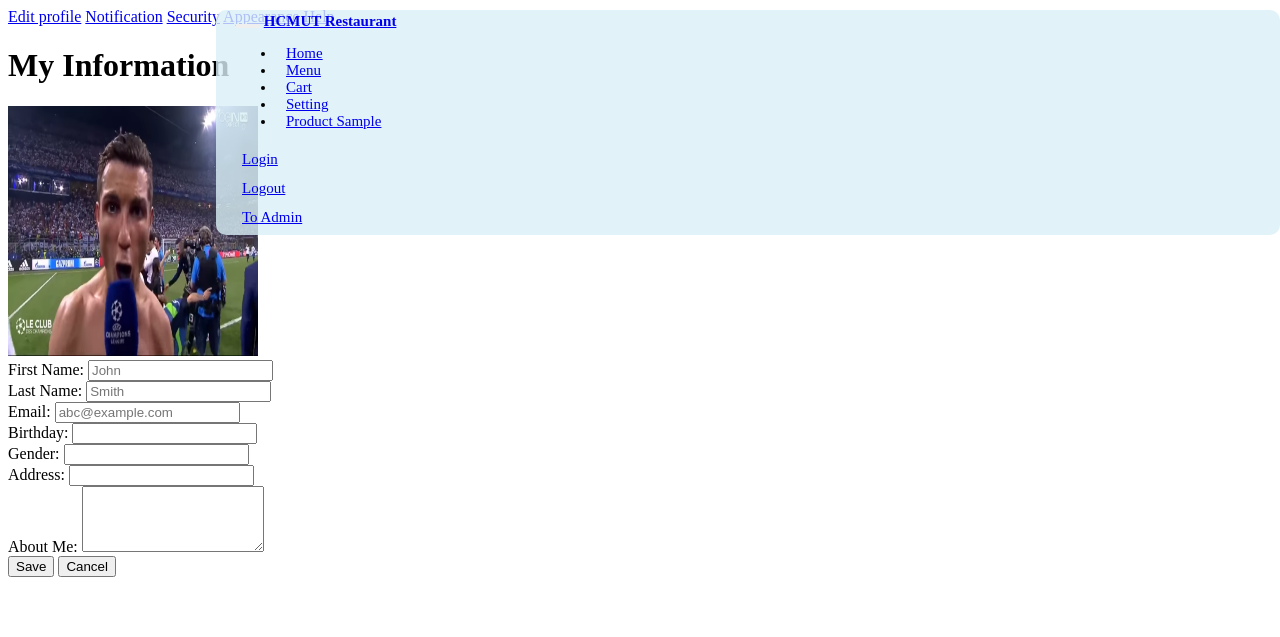
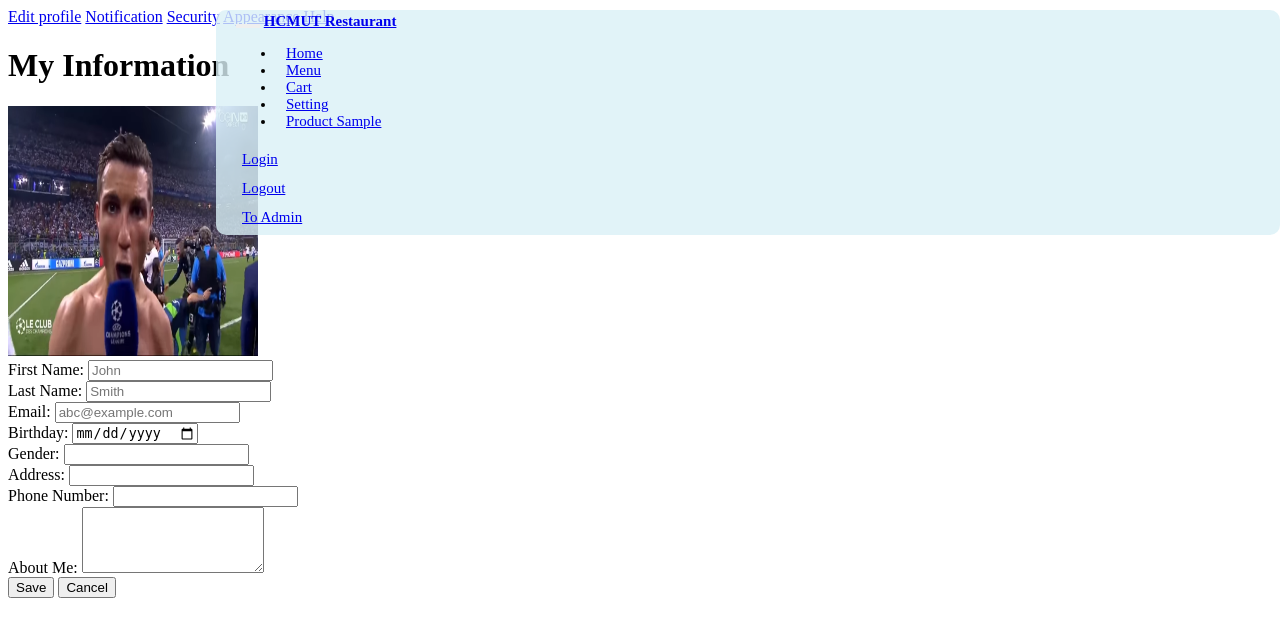
Before and after one commit to GHTuan/Restaurant-Management-System, a PHP site: template View/user/pages/user.php in a window 1280 px wide. Shown: the top 637 px of the page. Run offline with PHP 8.4, Linux system fonts and the light colour scheme; the template is opened without the code that fills it, so the values that code supplies are empty.

Commit message:
minor change for user information page

```diff
--- a/View/user/pages/user.php
+++ b/View/user/pages/user.php
@@ -41,12 +41,12 @@
           </div>
             <div class="mb-3">
                 <label for="email" class="form-label fw-bold">Email:</label>
-                <input type="text" id="email" class="form-control" placeholder="abc@example.com" required>
+                <input type="email" id="email" class="form-control" placeholder="abc@example.com" required>
             </div>
             <div class="row">
             <div class="col-md-6 mb-3">
                 <label for="birthday" class="form-label fw-bold">Birthday:</label>
-                <input type="text" id="birthday" class="form-control" placeholder="" required>
+                <input type="date" id="birthday" class="form-control" placeholder="" required>
             </div>
             <div class="col-md-6 mb-3">
                 <label for="gender" class="form-label fw-bold">Gender:</label>
@@ -56,6 +56,10 @@
             <div class="mb-3">
                 <label for="address" class="form-label fw-bold">Address:</label>
                 <input type="text" id="address" class="form-control" placeholder="" required>
+            </div>
+            <div class="mb-3">
+                <label for="phoneno" class="form-label fw-bold">Phone Number:</label>
+                <input type="number" id="phoneno" class="form-control" placeholder="" required>
             </div>
             <div class="mb-3">
                 <label for="about" class="form-label fw-bold">About Me:</label>
```
